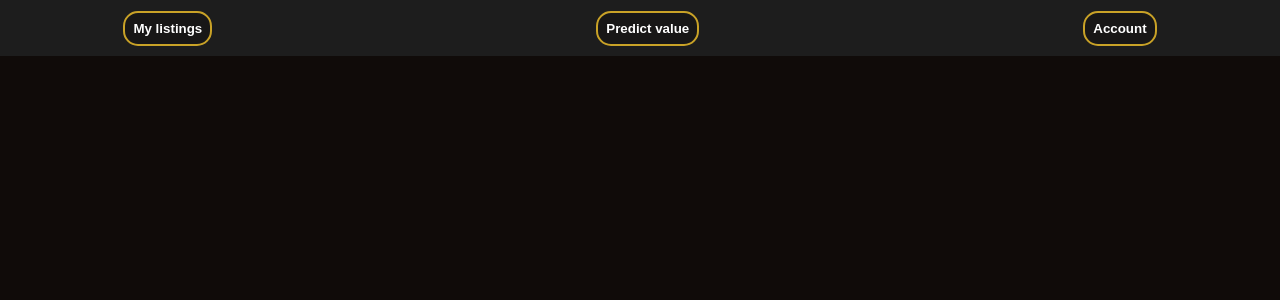
After one commit to dragos-vs07/AutobAI, a Flask app: page /maint in a window 1280 px wide. The commit adds this page. Shown: the top 300 px of the page. Run offline with Flask 3, Linux system fonts and the light colour scheme.

Commit message:
added a main template and styled navigation bar a little

```diff
--- a/app.py
+++ b/app.py
@@ -6,5 +6,9 @@ app = Flask(__name__)
 def load_home():
     return render_template("index.html")
 
+@app.route("/maint")
+def load_main_template():
+      return render_template("main_template.html")
+
 if __name__ == "__main__":
         app.run()
--- /dev/null
+++ b/static/CSS/main_template.css
@@ -0,0 +1,32 @@
+
+body{
+    font-family: Arial, Helvetica, sans-serif;
+    background-color: #100b09;
+    margin: 0px;
+    padding: 0px;
+}
+
+.upper_nav_bar{
+    display: flex;
+    flex-direction: row;
+    align-items: center;
+    justify-content: center;
+    gap: 30%;
+    width: 100vw;
+    height: 7vh;
+    border-bottom: 2px , solid , black;
+    background-color:rgb(29, 29, 29);
+}
+.btn{
+    transition: background-color 0.3s ease;
+    padding: 8px;
+    color: white;
+    font-weight: bold;
+    border-radius: 15px;
+    cursor: pointer;
+    background-color:rgb(24, 23, 23);
+    border: 2px , solid , #c9a227;
+}
+.btn:hover{
+    background-color: rgb(68, 65, 65);
+}
--- a/templates/index.html
+++ b/templates/index.html
@@ -57,7 +57,7 @@
 
 
 
-                <button id = "btn"><strong>Begin</strong></button>
+                <button id = "btn" onclick = "window.location.href='/maint'"><strong>Begin</strong></button>
 
 
             </div>
--- /dev/null
+++ b/templates/main_template.html
@@ -0,0 +1,29 @@
+<!DOCTYPE html>
+<html lang="en">
+    <head>
+
+        <meta charset="UTF-8">
+        <meta name="viewport" content="width=device-width, initial-scale=1.0">
+
+        <link rel = "stylesheet" href = "{{ url_for( 'static' , filename = 'CSS/main_template.css') }}" >
+
+        <title>AutobAI</title>
+
+    </head>
+
+    <body>
+
+        <div class = "upper_nav_bar">
+
+                <button class ="btn">My listings</button>
+                <button class ="btn">Predict value</button>
+                <button class ="btn">Account</button>
+
+        </div>
+
+        {% block content %}
+        {% endblock %}
+
+    </body>
+
+</html>
```
